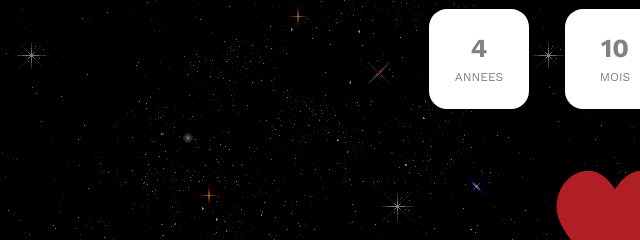
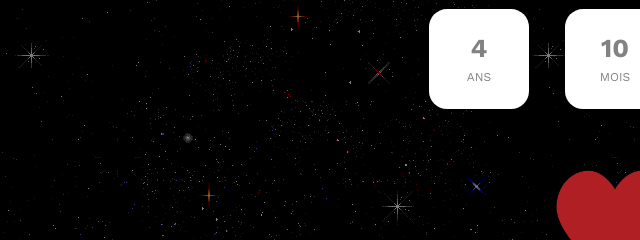
Before and after one commit to TBillaudeau/louitho30, a plain HTML site: page index.html in a window 1280 px wide. Shown: the part 317-557 px from the top of the page, 25-665 px from the left. Drawn offline with nearby package versions, Linux system fonts and the light colour scheme; a web font is replaced by a local one.

Commit message:
Update index.html

```diff
--- a/index.html
+++ b/index.html
@@ -130,7 +130,7 @@
 		<div class="counter">
 			<div class="clockinner">
 				<span class="number a"></span>
-				<div class="smalltext">annees</div>
+				<div class="smalltext">ans</div>
 			</div>
 			<div class="clockinner">
 				<span class="number m"></span>
```
